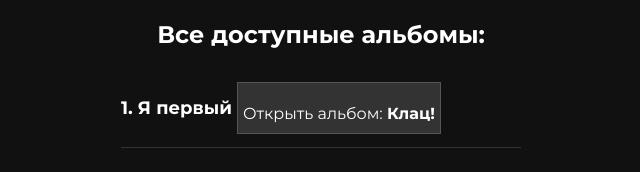
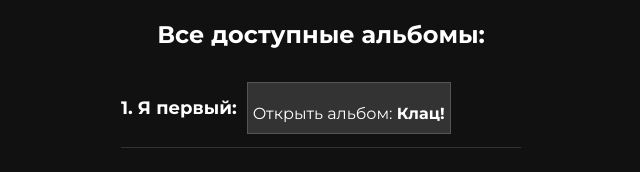
Before and after one commit to felix-l-r/music-albums, a plain HTML site: page startpage/index.html in a window 1280 px wide. Shown: the whole page, without its empty margins (319-959 px from the left). Drawn offline with Linux system fonts and the light colour scheme.

Commit message:
Update index.html

```diff
--- a/startpage/index.html
+++ b/startpage/index.html
@@ -17,7 +17,7 @@
     <div class="track-list">
         <div class="track">
             <div class="controls-container">
-                <p class="track-name">1. Я первый      </p>
+                <p class="track-name">1. Я первый:</p><p></p>
                 <div class="controls" onclick="window.location.href = 'https://felix-l-r.github.io/music-albums/';">
                     <p>Открыть альбом: <b>Клац!</b></p>
                 </div>
```
